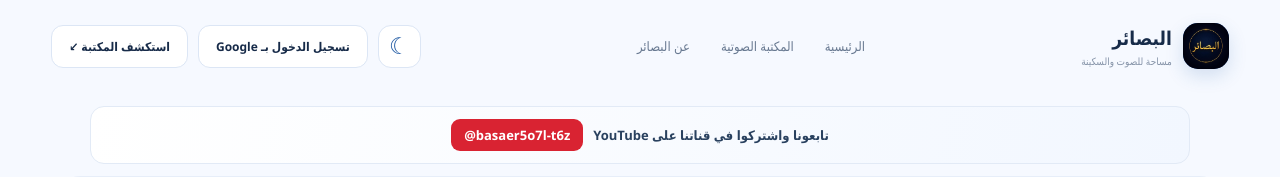
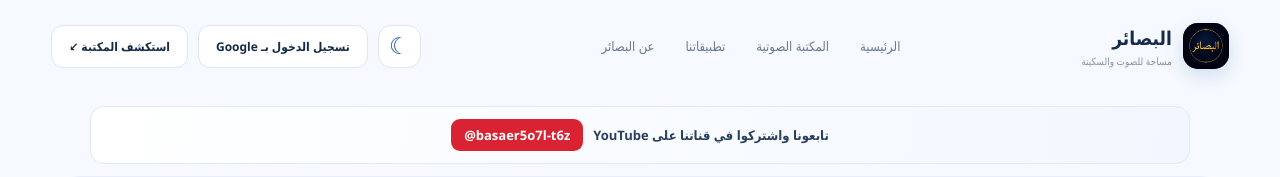
Before and after one commit to kingofdragons087-ship-it/basaer, a Node server app: page / in a window 1280 px wide. Shown: the top 177 px of the page. Run offline with Node 20, Linux system fonts and the light colour scheme; data that the repository does not hold is empty; some libraries are stand-ins or nearby versions.

Commit message:
Add apps navigation and clean reciter counts

```diff
--- a/views/index.ejs
+++ b/views/index.ejs
@@ -35,6 +35,7 @@
     <nav class="navigation">
       <a href="#home">الرئيسية</a>
       <a href="#library">المكتبة الصوتية</a>
+      <a href="#apps">تطبيقاتنا</a>
       <a href="#about">عن البصائر</a>
     </nav>
     <div class="header-actions">
@@ -134,8 +135,6 @@
                 <h3><%= reciter.name %></h3>
                 <p>
                   <%= reciter.recordings_count %> تلاوة
-                  <span aria-hidden="true">·</span>
-
                 </p>
                 <span class="reciter-card-link">استكشف التلاوات <span aria-hidden="true">←</span></span>
               </div>
```
